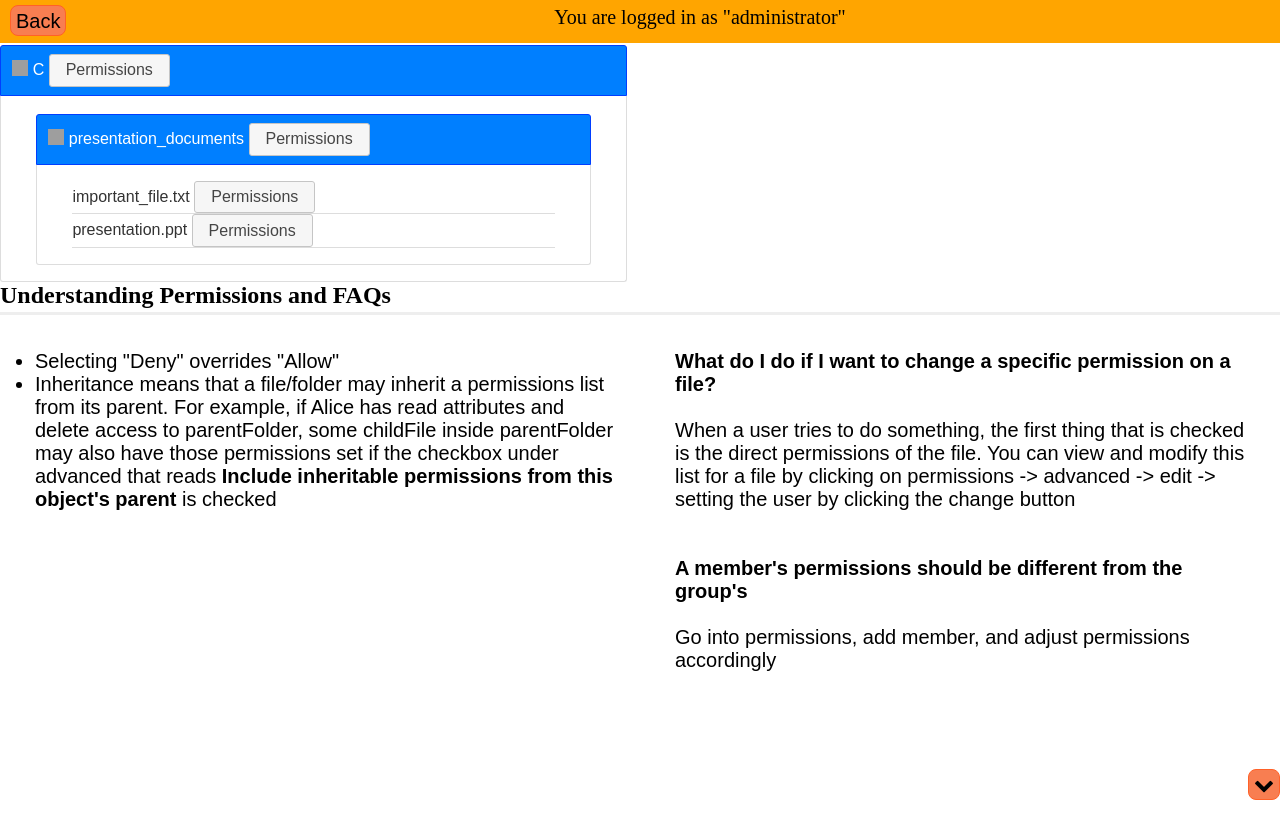
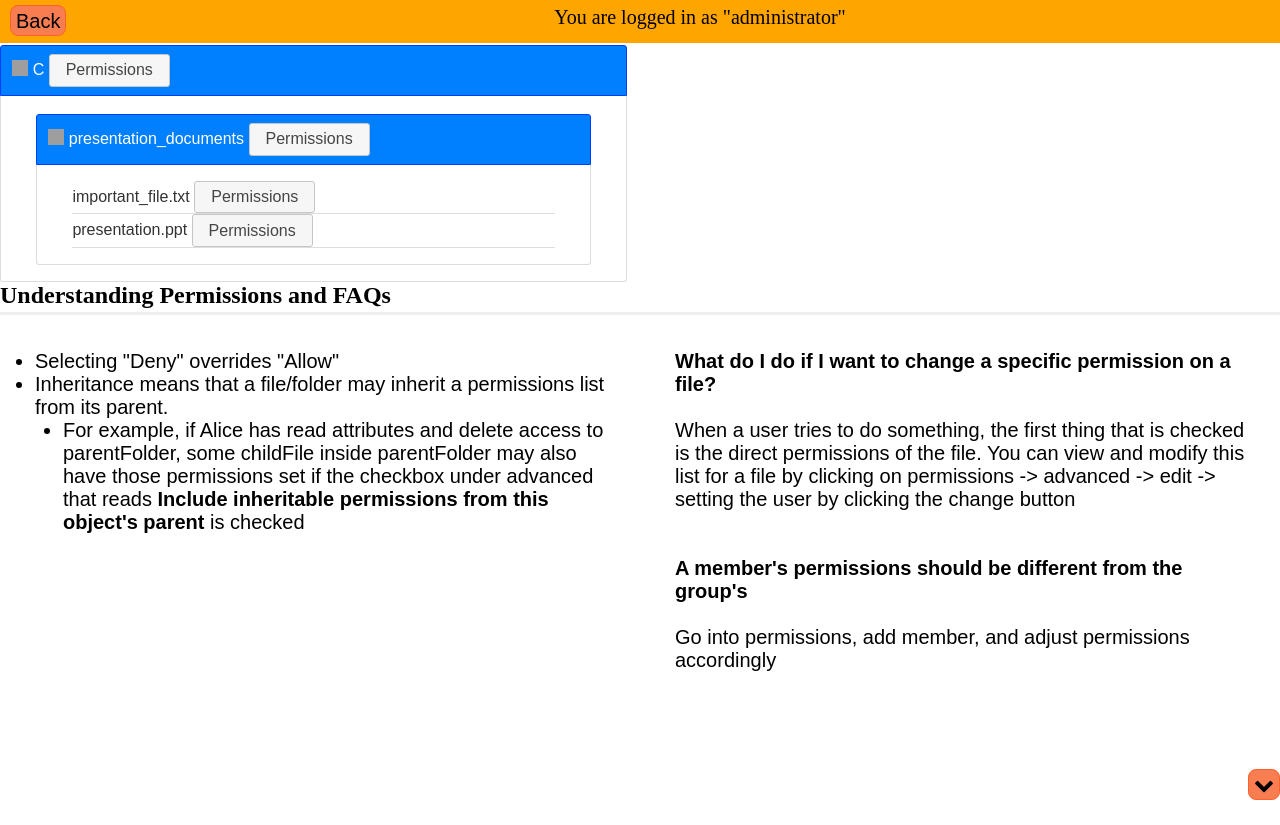
Before and after one commit to cse256-sp2023/problem-solving-project-leoul_justina_crystal, a website: page wrapper_add_new_user.html in a window 1280 px wide. Drawn offline with nearby package versions, Linux system fonts and the light colour scheme; grey boxes are pictures that could not be loaded; a web font is replaced by a local one.

Commit message:
indented bullet point

```diff
--- a/controller.js
+++ b/controller.js
@@ -626,7 +626,8 @@ function renderUserGuideUI() {
   // Create an array of items for the bullet list
   var leftItems = [
     "Selecting \"Deny\" overrides \"Allow\"",
-    "Inheritance means that a file/folder may inherit a permissions list from its parent. For example, if Alice has read attributes and delete access to parentFolder, some childFile inside parentFolder may also have those permissions set if the checkbox under advanced that reads <strong> Include inheritable permissions from this object's parent </strong> is checked",
+    "Inheritance means that a file/folder may inherit a permissions list from its parent.",
+    "<span class='indented'>For example, if Alice has read attributes and delete access to parentFolder, some childFile inside parentFolder may also have those permissions set if the checkbox under advanced that reads <strong> Include inheritable permissions from this object's parent </strong> is checked",
   ];
 
   // Create a jQuery element for the unordered list
@@ -635,6 +636,9 @@ function renderUserGuideUI() {
   // Loop through the array and create a list item for each item
   $.each(leftItems, function (index, value) {
     var $li = $("<li>").html(value);
+   if (value.includes("<span class='indented'>")) {
+    $li.addClass("indented");
+  }
     $ul.append($li);
   });
 
--- a/fileperms_style.css
+++ b/fileperms_style.css
@@ -116,3 +116,8 @@ button {
 #userGuideDivLeft ul {
   list-style-type: disc !important;
 }
+
+.indented {
+  margin-left: 28px;
+  text-indent: -28px;
+}
--- a/view.js
+++ b/view.js
@@ -35,7 +35,7 @@ $('.perm_info').click(function(){
 
 })
 
-// renderPermissionStatusUI();
+//renderPermissionStatusUI();
 renderUserGuideUI();
 
 let new_dialog = define_new_dialog("new_dialog", "Explanation");
```
